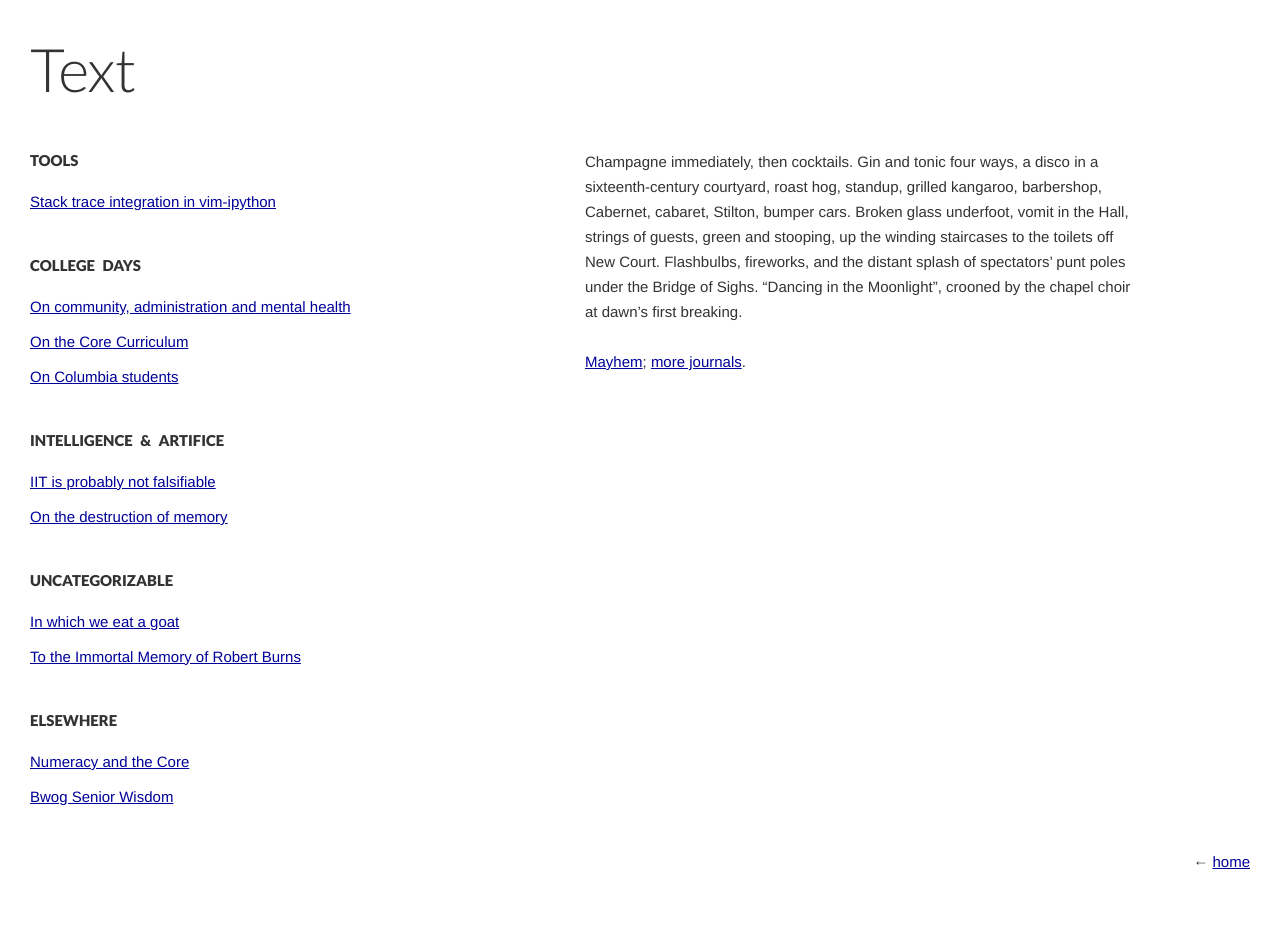
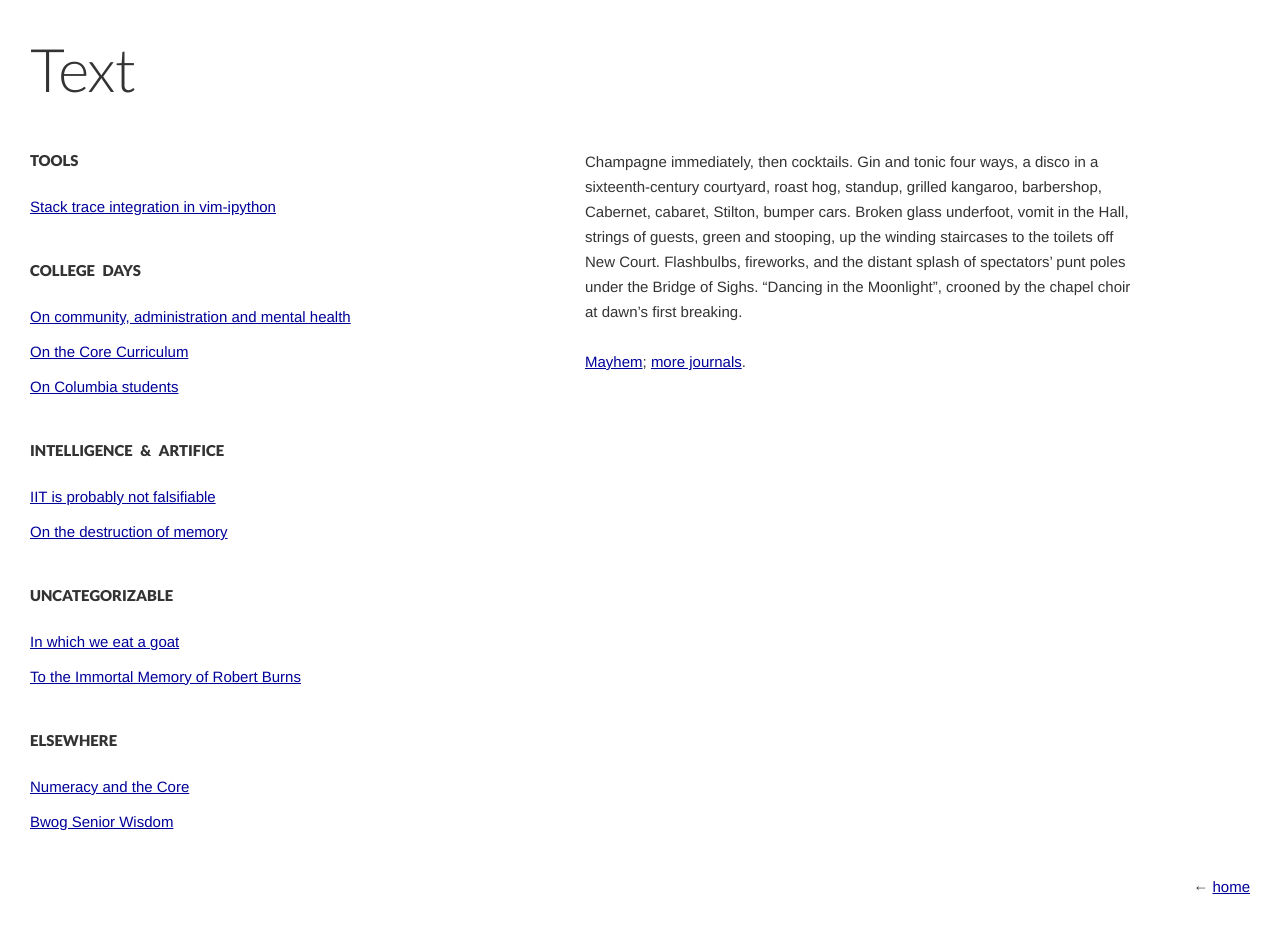
Before and after one commit to jacobandreas/writing, a Jekyll site: the page built from index.html, in a window 1280 px wide. Built offline with Jekyll 4.4.1, drawn with Linux system fonts in a browser that asks for light colours; nearby versions of some CDN libraries; before the commit the page ends 905 px from its top, so only the background shows below that.

Commit message:
margin-bottom tweaks

```diff
--- a/css/style.css
+++ b/css/style.css
@@ -82,7 +82,7 @@ h2 {
   font-weight: 900;
   font-size: 1em;
   line-height: 1.333em;
-  margin-bottom: 1.333em;
+  margin-bottom: 1.666em;
 }
 
 h3 {
```
